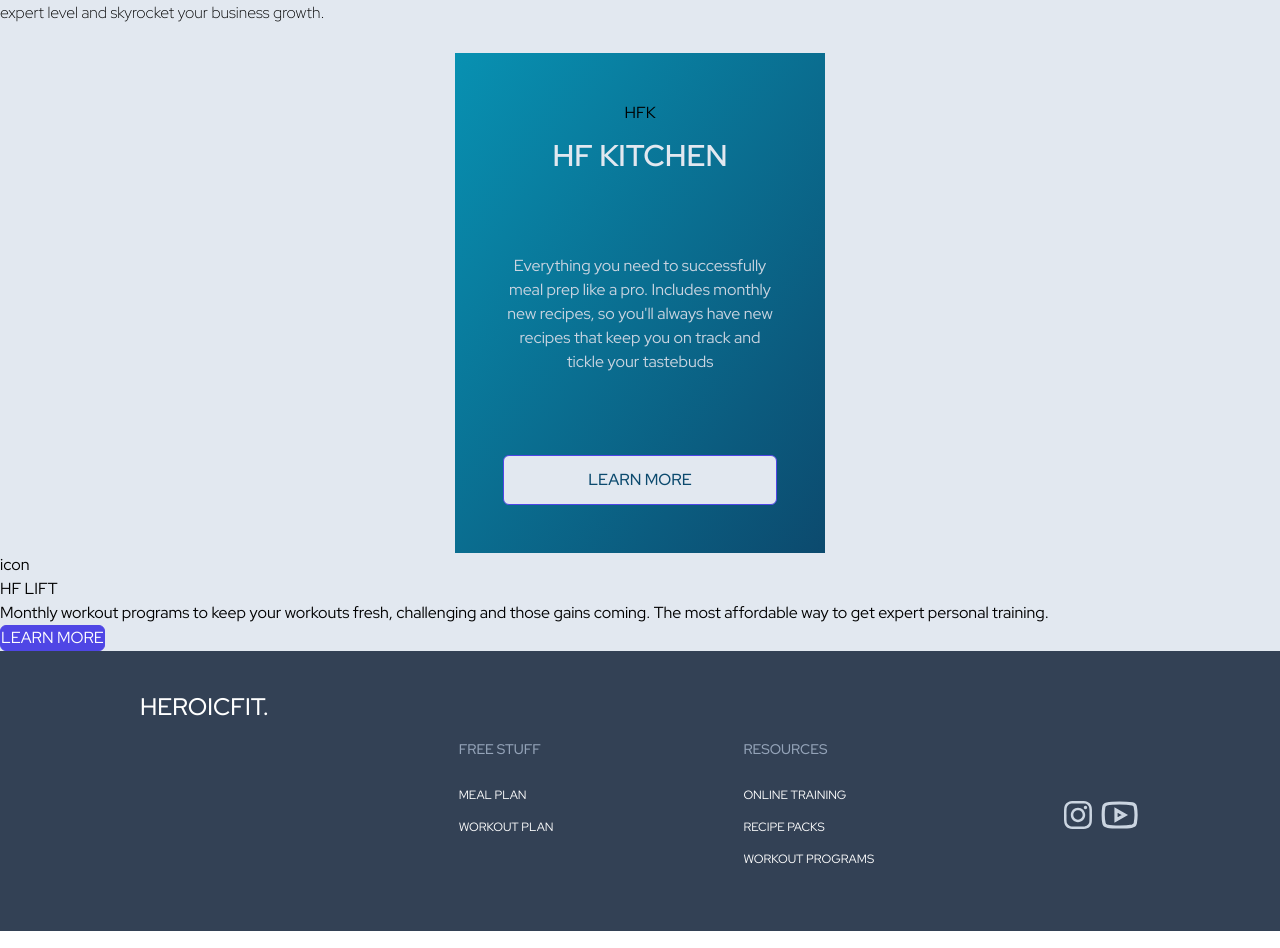
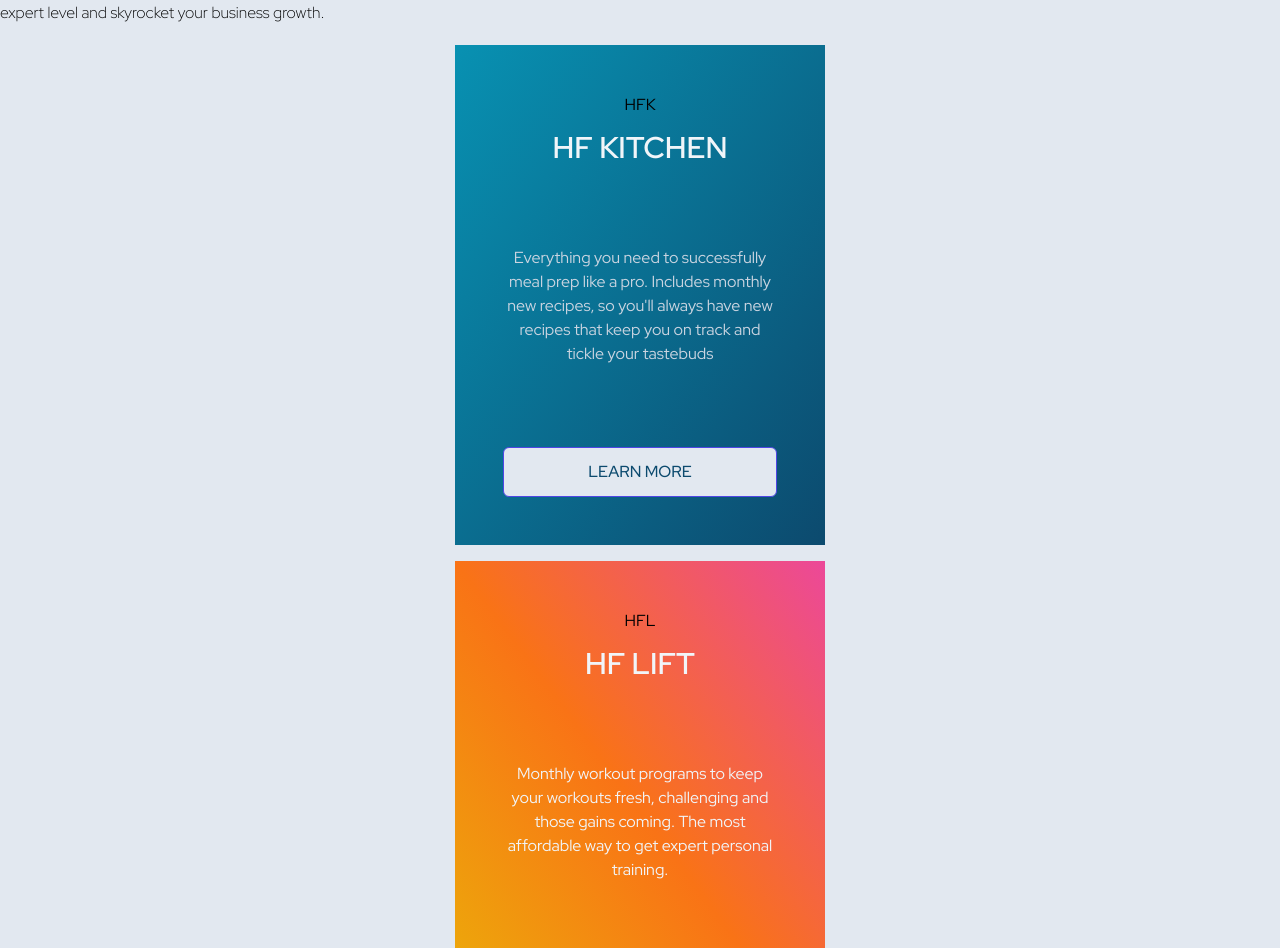
Before and after one commit to thuannguyen88/heroicfit, a React (Create React App) app: page / in a window 1280 px wide. Shown: the part 2644-3592 px from the top of the page. Built offline with nearby package versions, Linux system fonts and the light colour scheme.

Commit message:
designed 2nd product card for products component

```diff
--- a/src/components/Products.jsx
+++ b/src/components/Products.jsx
@@ -16,12 +16,12 @@
             and skyrocket your business growth.
           </p>
         </div>
-        <div className="mt-3">
-          <div className="flex flex-col bg-gradient-to-br from-cyan-600 to-sky-900  max-w-[370px] h-[500px] mx-auto mt-4">
+        <div className="my-5">
+          <div className="flex flex-col bg-gradient-to-br from-cyan-600 to-sky-900  max-w-[370px] h-[500px] mx-auto">
             <div className=" p-12 flex h-[100%] justify-between flex-col text-center ">
               <div>
                 <h3 className="">HFK</h3>
-                <h2 className="text-3xl font-semibold mt-3 text-slate-200">
+                <h2 className="text-3xl font-semibold mt-3 text-slate-100">
                   HF KITCHEN
                 </h2>
               </div>
@@ -35,15 +35,23 @@
               </button>
             </div>
           </div>
-          <div>
-            <h3>icon</h3>
-            <h2>HF LIFT</h2>
-            <p>
-              Monthly workout programs to keep your workouts fresh, challenging
-              and those gains coming. The most affordable way to get expert
-              personal training.
-            </p>
-            <button>LEARN MORE</button>
+          <div className="flex flex-col bg-gradient-to-tr from-yellow-500 via-orange-500 to-pink-500  max-w-[370px] h-[500px] mx-auto mt-4">
+            <div className=" p-12 flex h-[100%] justify-between flex-col text-center ">
+              <div>
+                <h3 className="">HFL</h3>
+                <h2 className="text-3xl font-semibold mt-3 text-slate-100">
+                  HF LIFT
+                </h2>
+              </div>
+              <p className="text-slate-100">
+                Monthly workout programs to keep your workouts fresh,
+                challenging and those gains coming. The most affordable way to
+                get expert personal training.
+              </p>
+              <button className="bg-slate-200 text-sky-900 p-3 font-medium">
+                LEARN MORE
+              </button>
+            </div>
           </div>
         </div>
       </div>
```
